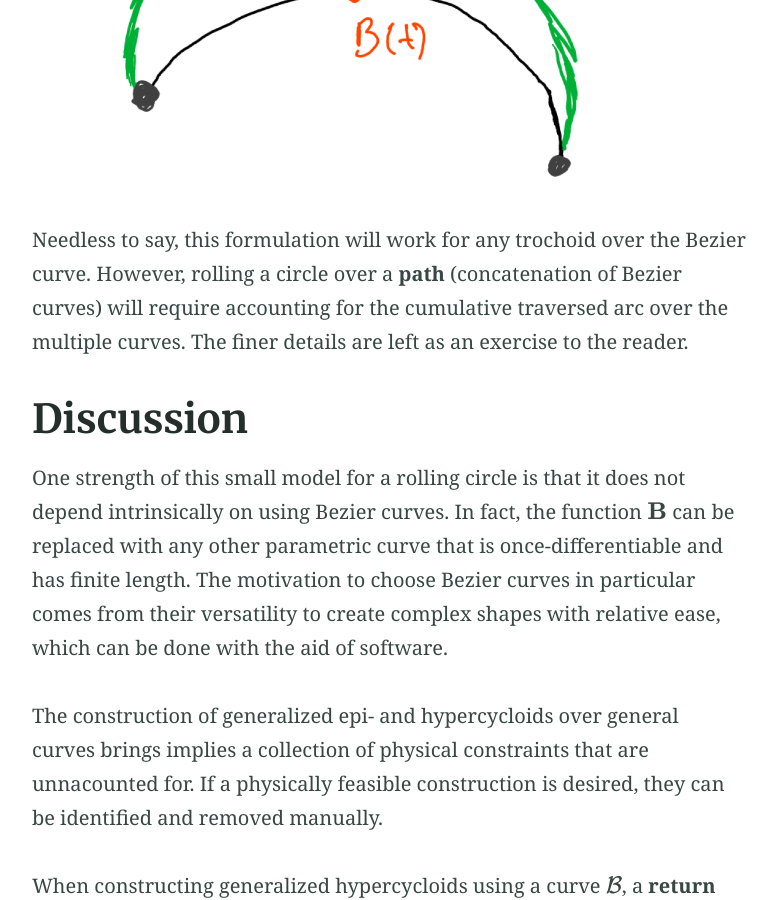
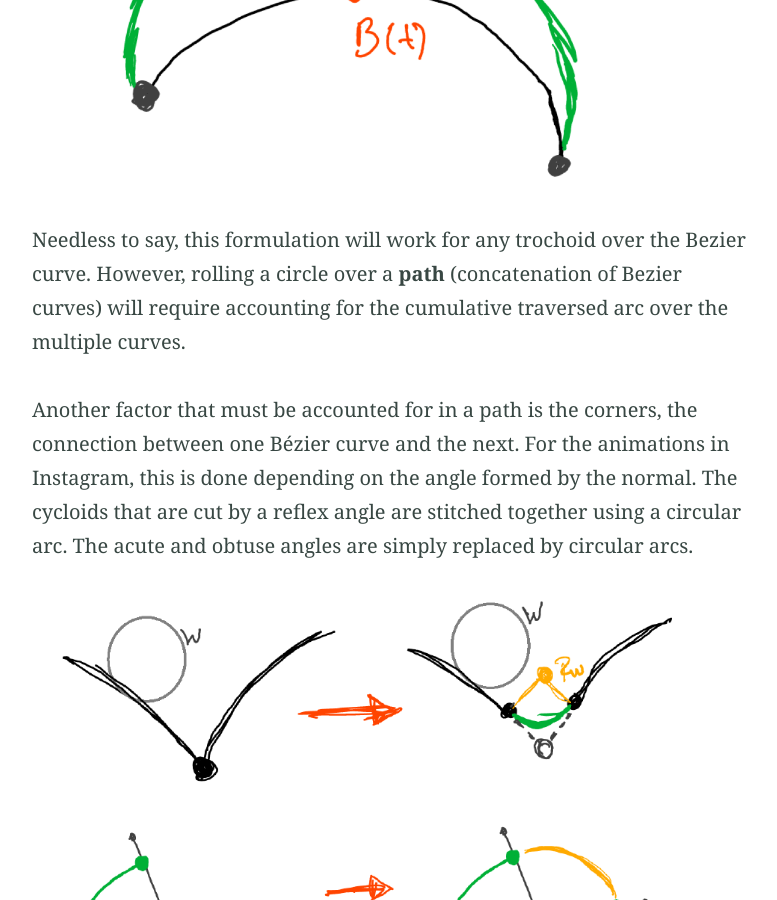
Before and after one commit to EncisoAlva/EncisoAlva.github.io, a Jekyll site: the page built from art.md, in a window 1280 px wide and 900 px high, scrolled down 9098 px. Shown: the whole window, without its empty margins (251-1028 px from the left). Built offline with Jekyll 4.4.1, drawn with Linux system fonts in a browser that asks for light colours; some of the changed text lies outside the part shown.

Commit message:
Update art.md

```diff
--- a/art.md
+++ b/art.md
@@ -131,14 +131,17 @@ $$
 ![Cycloid over a Bezier curve.](https://github.com/EncisoAlva/EncisoAlva.github.io/blob/main/img/art/fig10.png?raw=true)
 
 Needless to say, this formulation will work for any trochoid over the Bezier curve. However, rolling a circle over a **path** (concatenation of Bezier curves) will require accounting for the cumulative traversed arc over the multiple curves.
-The finer details are left as an exercise to the reader.
 
+Another factor that must be accounted for in a path is the corners, the connection between one Bézier curve and the next. For the animations in Instagram, this is done depending on the angle formed by the normal.
+The cycloids that are cut by a reflex angle are stitched together using a circular arc.
+The acute and obtuse angles are simply replaced by circular arcs.
 
+![Replacements due to corners on a concatenation of Bezier curves.](https://github.com/EncisoAlva/EncisoAlva.github.io/blob/main/img/art/fig13.png?raw=true)
 
 
 # Discussion
 
-One strength of this small model for a rolling circle is that it does not depend intrinsically on using Bezier curves. In fact, the function $\mathbf{B}$ can be replaced with any other parametric curve that is once-differentiable and has finite length. The motivation to choose Bezier curves in particular comes from their versatility to create complex shapes with relative ease, which can be done with the aid of software.
+One strength of this small model for a rolling circle is that it does not depend intrinsically on using Bezier curves. In fact, the function $\mathbf{B}$ can be replaced with any other parametric curve that is once-differentiable and has finite length. The motivation to choose Bézier curves in particular comes from their versatility to create complex shapes with relative ease, which can be done with the aid of software.
 
 The construction of generalized epi- and hypercycloids over general curves brings implies a collection of physical constraints that are unnacounted for. If a physically feasible construction is desired, they can be identified and removed manually.
 
```
